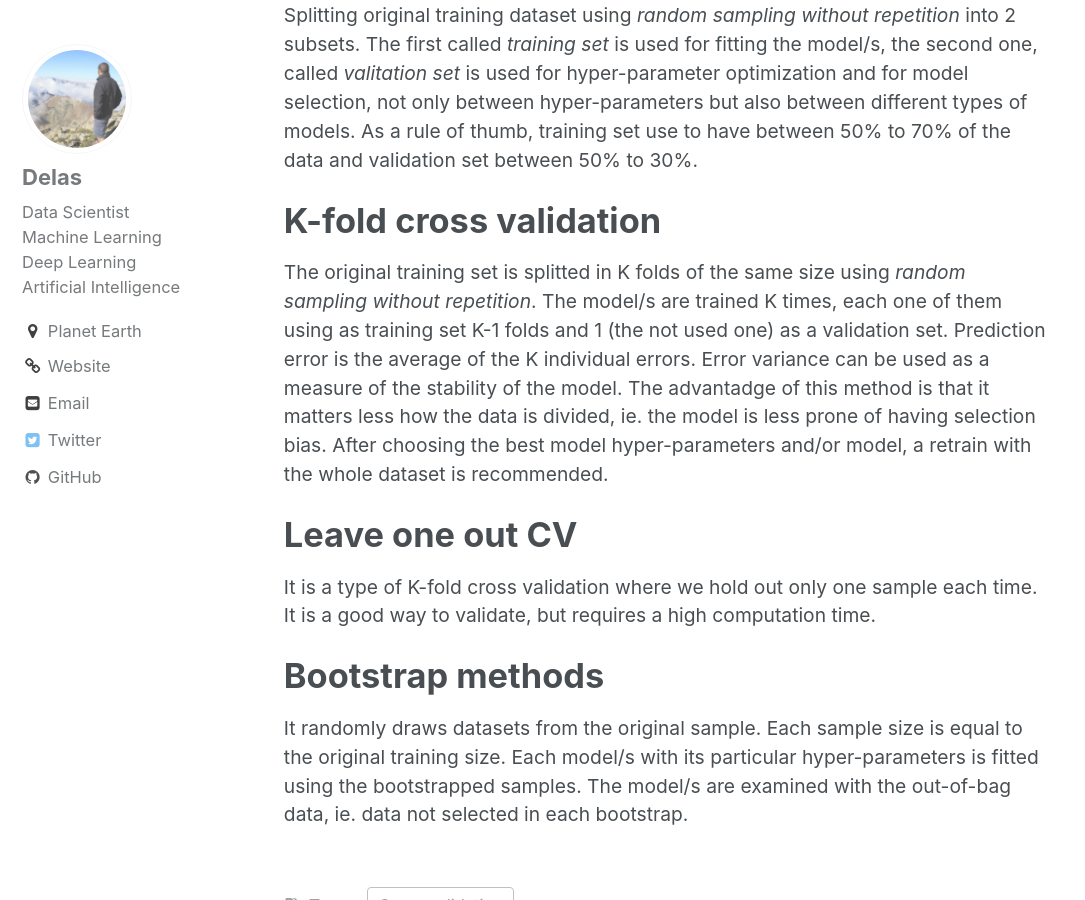
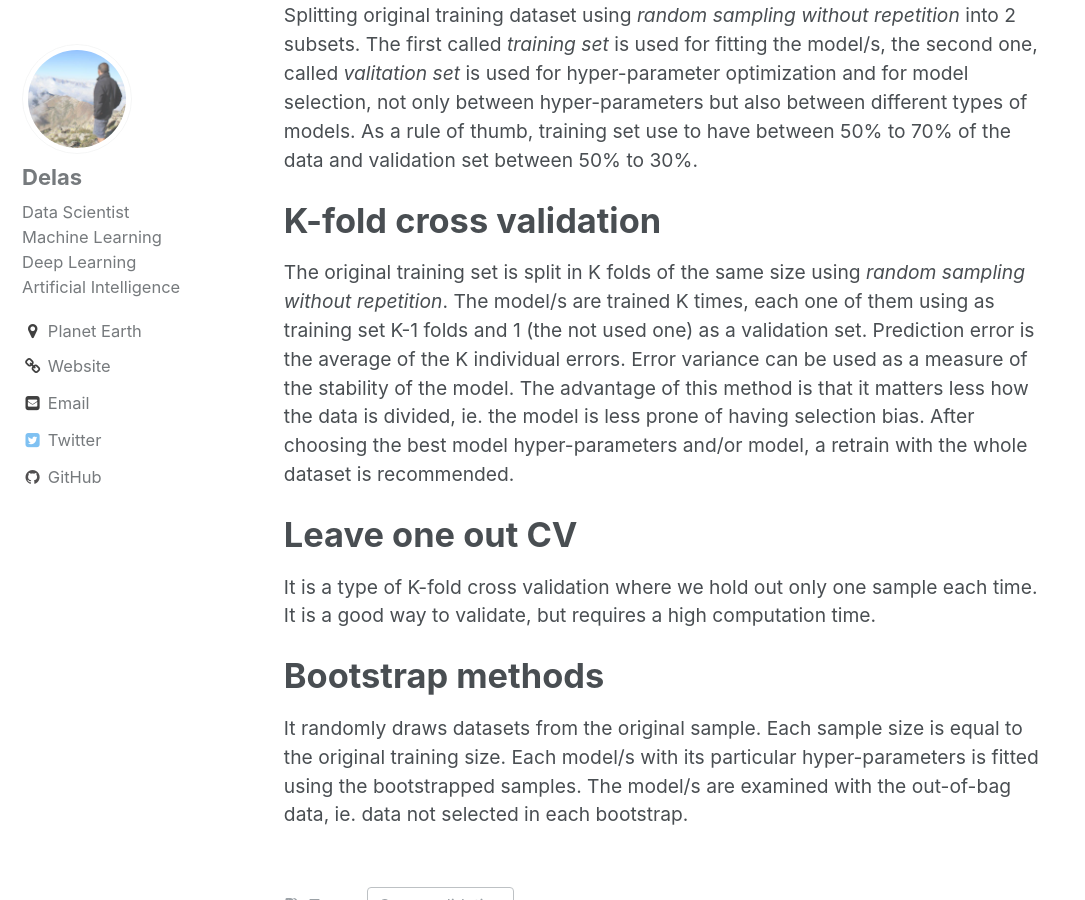
Before and after one commit to jorditg/jorditg.github.io, a Jekyll site: the page built from _posts/2018-06-10-cross-validation.md, in a window 1280 px wide and 900 px high, scrolled down 325 px. Shown: the whole window, without its empty margins (0-1085 px from the left). Built offline with Jekyll 4.4.1, drawn with Linux system fonts in a browser that asks for light colours.

Commit message:
Update 2018-06-10-cross-validation.md

```diff
--- a/_posts/2018-06-10-cross-validation.md
+++ b/_posts/2018-06-10-cross-validation.md
@@ -14,7 +14,7 @@ tags:
 Splitting original training dataset using *random sampling without repetition* into 2 subsets. The first called *training set* is used for fitting the model/s, the second one, called *valitation set* is used for hyper-parameter optimization and for model selection, not only between hyper-parameters but also between different types of models. As a rule of thumb, training set use to have between 50% to 70% of the data and validation set between 50% to 30%.
 
 # K-fold cross validation
-The original training set is splitted in K folds of the same size using *random sampling without repetition*. The model/s are trained K times, each one of them using as training set K-1 folds and 1 (the not used one) as a validation set. Prediction error is the average of the K individual errors. Error variance can be used as a measure of the stability of the model. The advantadge of this method is that it matters less how the data is divided, ie. the model is less prone of having selection bias. After choosing the best model hyper-parameters and/or model, a retrain with the whole dataset is recommended.
+The original training set is split in K folds of the same size using *random sampling without repetition*. The model/s are trained K times, each one of them using as training set K-1 folds and 1 (the not used one) as a validation set. Prediction error is the average of the K individual errors. Error variance can be used as a measure of the stability of the model. The advantage of this method is that it matters less how the data is divided, ie. the model is less prone of having selection bias. After choosing the best model hyper-parameters and/or model, a retrain with the whole dataset is recommended.
 
 # Leave one out CV
 It is a type of K-fold cross validation where we hold out only one sample each time. It is a good way to validate, but requires a high computation time.
```
